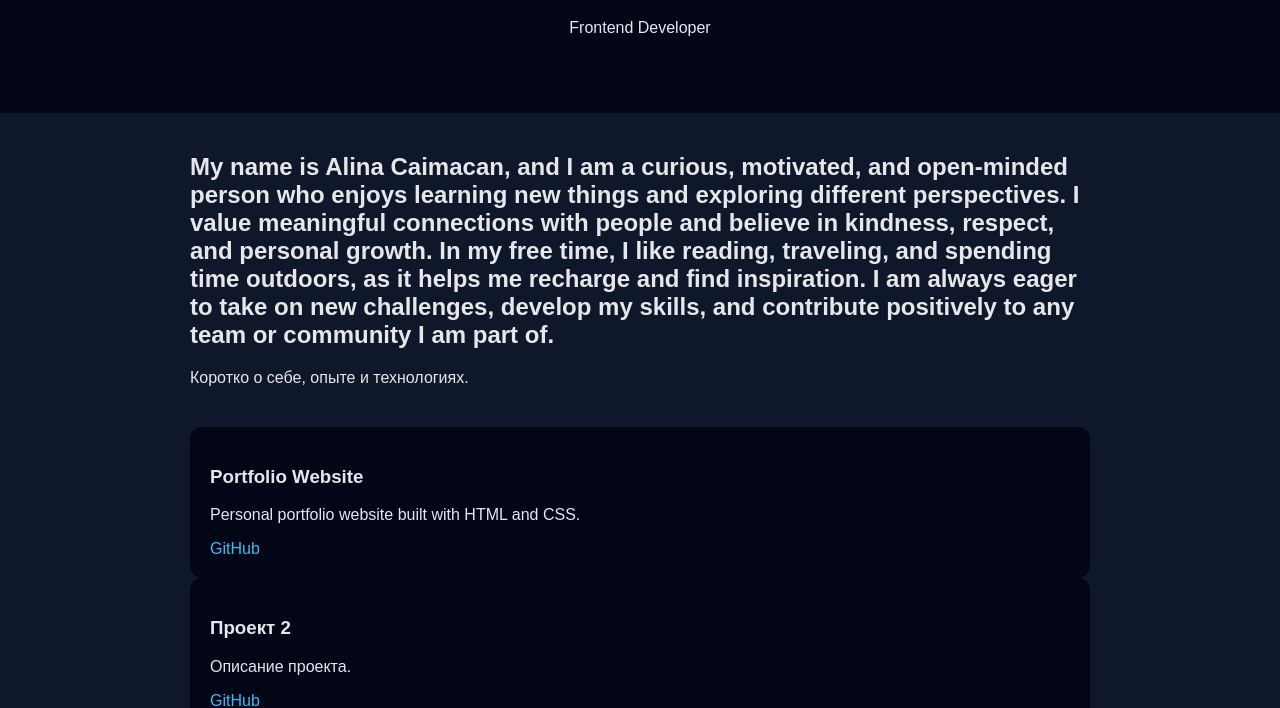
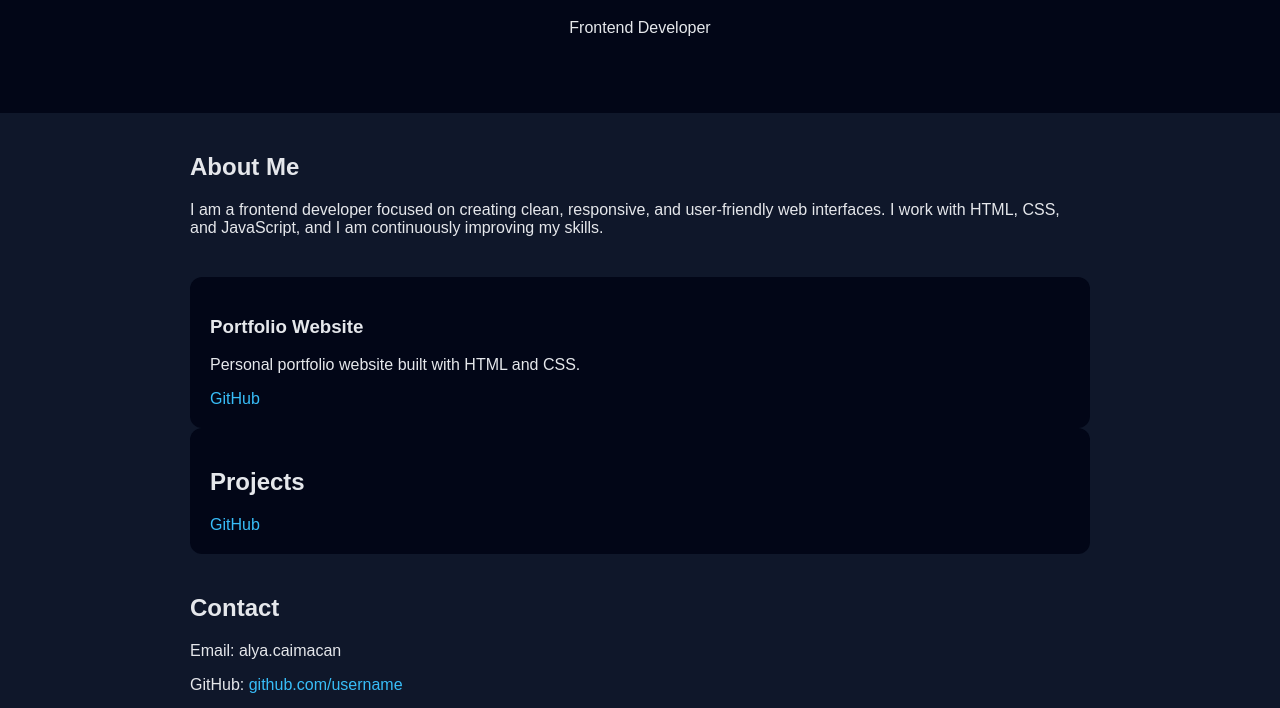
Before and after one commit to guzunofficial1-maker/alina.caimacan, a plain HTML site: page index.html in a window 1280 px wide. Shown: the part 121-829 px from the top of the page. Drawn offline with Linux system fonts and the light colour scheme.

Commit message:
Update index.html

```diff
--- a/index.html
+++ b/index.html
@@ -20,8 +20,11 @@
   </header>
 
   <section>
-    <h2>My name is Alina Caimacan, and I am a curious, motivated, and open-minded person who enjoys learning new things and exploring different perspectives. I value meaningful connections with people and believe in kindness, respect, and personal growth. In my free time, I like reading, traveling, and spending time outdoors, as it helps me recharge and find inspiration. I am always eager to take on new challenges, develop my skills, and contribute positively to any team or community I am part of.</h2>
-    <p>Коротко о себе, опыте и технологиях.</p>
+    <h2>About Me</h2>
+<p>
+I am a frontend developer focused on creating clean, responsive, and user-friendly web interfaces.
+I work with HTML, CSS, and JavaScript, and I am continuously improving my skills.
+</p>
   </section>
 
   <section>
@@ -31,8 +34,7 @@
   <a href="https://github.com/guzunofficial1-maker/alina.caimacan" target="_blank">GitHub</a>
       </div>
       <div class="card">
-        <h3>Проект 2</h3>
-        <p>Описание проекта.</p>
+        <h2>Projects</h2>
         <a href="#">GitHub</a>
       </div>
     </div>
```
